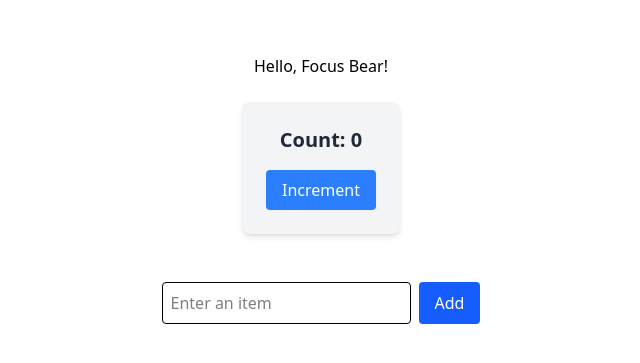
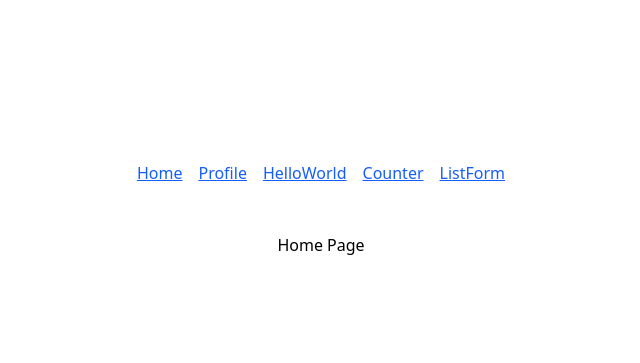
Before and after one commit to solmazmaabi-droid/SolmazMaabi-intern-repo, a React (Vite) app: page / in a window 1280 px wide. Shown: the part 191-554 px from the top of the page, without its empty margins (319-959 px from the left). Built offline with nearby package versions, Linux system fonts and the light colour scheme.

Commit message:
Add: 📌 Navigation with React Router

```diff
--- a/Markdowns/5. React fundamentals/react_fundamentals.md
+++ b/Markdowns/5. React fundamentals/react_fundamentals.md
@@ -42,3 +42,11 @@
 ## ❓ What are some common issues when working with lists in React?
 
 A common issue when working with lists in React is not providing a unique `key` prop for each list item, which can cause rendering and performance problems. Another issue is using array indexes as keys, which may lead to unexpected behaviour when items are added, removed, or reordered. Mutating state directly instead of creating a new array can also prevent React from updating the UI correctly.
+
+---
+
+# 📌 Navigation with React Router
+
+### ❓ What are the advantages of client-side routing?
+
+Client-side routing allows navigation between pages without reloading the entire page, resulting in faster and smoother user experiences. It reduces server requests and enables better state preservation between pages. Client-side routing also makes it easier to build single-page applications with dynamic and responsive navigation.
--- a/package.json
+++ b/package.json
@@ -46,6 +46,7 @@
   },
   "dependencies": {
     "react": "^19.2.3",
-    "react-dom": "^19.2.3"
+    "react-dom": "^19.2.3",
+    "react-router-dom": "^7.12.0"
   }
 }
--- a/src/App.jsx
+++ b/src/App.jsx
@@ -1,15 +1,42 @@
 import HelloWorld from "./components/HelloWorld";
 import Counter from "./components/Counter";
 import ListForm from "./components/ListForm";
+import { Routes, Route, Link } from "react-router-dom";
+import Home from "./Home";
+import Profile from "./Profile";
 
 export default function App() {
   <div className="p-6 bg-blue-600 text-white">Tailwind test</div>
 
   return (
     <div className="min-h-screen flex flex-col items-center justify-center gap-6 p-8">
-      <HelloWorld name="Focus Bear" />
-      <Counter />
-      <ListForm />
+
+      <nav className="flex gap-4 mb-6">
+        <Link to="/" className="text-blue-600 underline">
+          Home
+        </Link>
+        <Link to="/profile" className="text-blue-600 underline">
+          Profile
+        </Link>
+        <Link to="/components/HelloWorld" className="text-blue-600 underline">
+          HelloWorld
+        </Link>
+        <Link to="/components/Counter" className="text-blue-600 underline">
+          Counter
+        </Link>
+        <Link to="/components/ListForm" className="text-blue-600 underline">
+          ListForm
+        </Link>
+      </nav>
+
+      <Routes>
+        <Route path="/" element={<Home />} />
+        <Route path="/profile" element={<Profile />} />
+        <Route path="/components/HelloWorld" element={<HelloWorld name="Focus Bear" />} />
+        <Route path="/components/Counter" element={<Counter />} />
+        <Route path="/components/ListForm" element={<ListForm />} />
+      </Routes>
+
     </div>
   );
 }
--- /dev/null
+++ b/src/Home.jsx
@@ -0,0 +1,5 @@
+function Home() {
+  return <h2>Home Page</h2>;
+}
+
+export default Home;
--- /dev/null
+++ b/src/Profile.jsx
@@ -0,0 +1,5 @@
+function Profile() {
+  return <h2>Profile Page</h2>;
+}
+
+export default Profile;
--- a/src/main.jsx
+++ b/src/main.jsx
@@ -2,9 +2,12 @@
 import ReactDOM from "react-dom/client";
 import App from "./App";
 import "./index.css";
+import { BrowserRouter } from "react-router-dom";
 
 ReactDOM.createRoot(document.getElementById("root")).render(
   <React.StrictMode>
-    <App />
+    <BrowserRouter>
+      <App />
+    </BrowserRouter>
   </React.StrictMode>
 );
```
Also changed, not shown: 1 other file (tests, documents, lock files or other folders).
